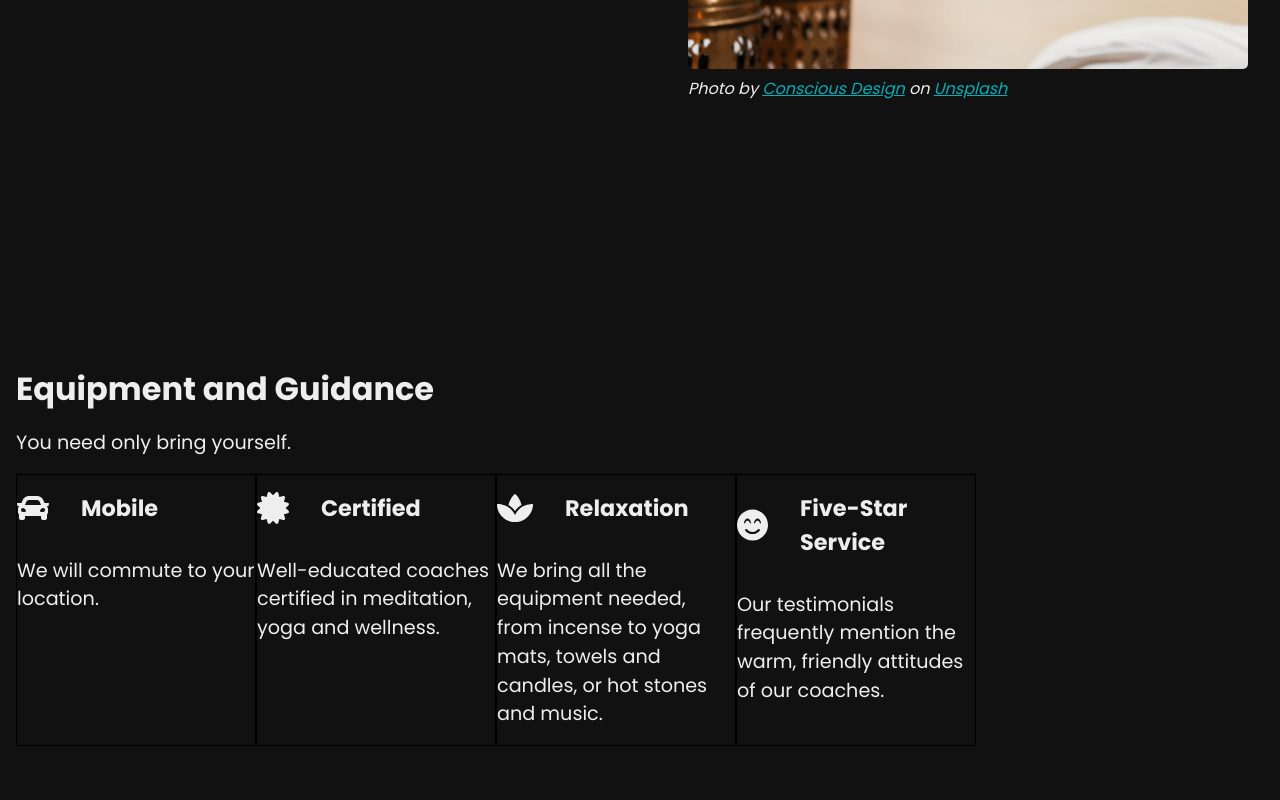
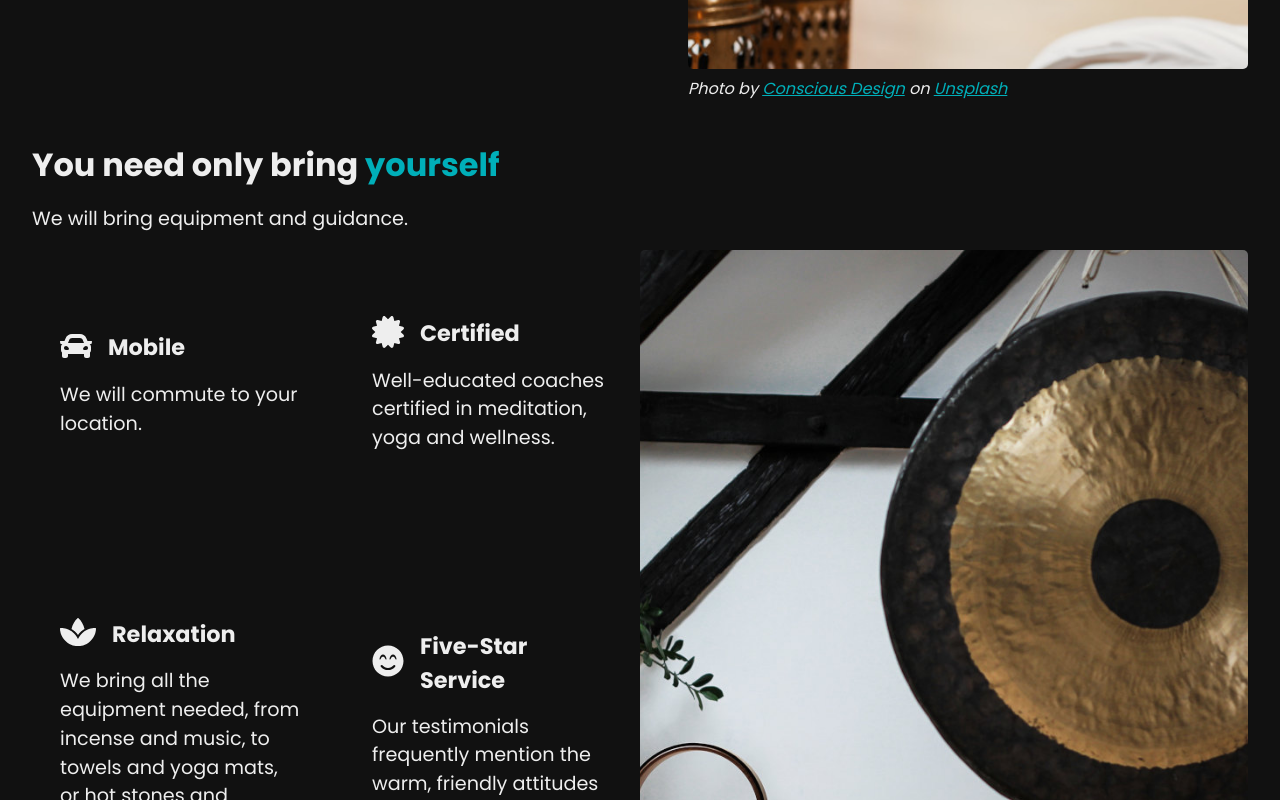
Before and after one commit to hdevilbiss/react-portfolio-website, a React (Create React App) app: page / in a window 1280 px wide. Shown: the part 640-1440 px from the top of the page. Built offline with nearby package versions, Linux system fonts and the light colour scheme.

Commit message:
🎨 Reformat Services. Add grid instead of flex.

```diff
--- a/src/components/ServicesSection.jsx
+++ b/src/components/ServicesSection.jsx
@@ -2,6 +2,7 @@ import { faCar, faCertificate, faSpa, faSmileBeam } from '@fortawesome/free-soli
 import ServiceCard from './partials/ServiceCard';
 import home2 from '../images/gong.jpg'
 import styled from "styled-components";
+import { StyledImage } from "../styles";
 
 /**
  * Return object
@@ -11,26 +12,30 @@ const ServicesSection = () => {
     <Services>
       <div className="description">
         <h3>
-          Equipment and Guidance
+          You need only bring <span className="calm">yourself</span>
         </h3>
         <p>
-          You need only bring yourself.
+          We will bring equipment and guidance.
         </p>
+      </div>
+      <div className="grid">
         <Cards>
           <ServiceCard
             icon={faCar}
+            iconColor="#F00"
             heading="Mobile"
             message="We will commute to your location."
           />
           <ServiceCard
             icon={faCertificate}
+            iconColor="#FF0"
             heading="Certified"
             message="Well-educated coaches certified in meditation, yoga and wellness."
           />
           <ServiceCard
             icon={faSpa}
             heading="Relaxation"
-            message="We bring all the equipment needed, from incense to yoga mats, towels and candles, or hot stones and music."
+            message="We bring all the equipment needed, from incense and music, to towels and yoga mats, or hot stones and candles."
           />
           <ServiceCard
             icon={faSmileBeam}
@@ -38,49 +43,45 @@ const ServicesSection = () => {
             message="Our testimonials frequently mention the warm, friendly attitudes of our coaches."
           />
         </Cards>
-      </div>
-      <div className="flex-image">
+        <StyledImage>
           <figure>
             <img src={home2} alt="A person behind a gong using a foam roller and yoga mat" />
             <figcaption>
             <span>Photo by <a href="https://unsplash.com/@madhatterzone?utm_source=unsplash&amp;utm_medium=referral&amp;utm_content=creditCopyText">Manja Vitolic</a> on <a href="https://unsplash.com/s/photos/gong?utm_source=unsplash&amp;utm_medium=referral&amp;utm_content=creditCopyText">Unsplash</a></span>
             </figcaption>
           </figure>
+        </StyledImage>
       </div>
     </Services>
   );
 }
 
 const Services = styled.div`
-  align-items: center;
-  display: flex;
-  overflow: hidden;
-  gap: 1rem;
-  justify-content: space-between;
   margin-left: auto;
   margin-right: auto;
-  padding-left: 1rem;
-  padding-top: 2rem;
-  .flex-image {
-    flex: 1;
-    overflow: hidden;
-    img {
-      height: 80vh;
-      object-fit: cover;
-      width: 100%;
-    }
+  min-height: 90vh;
+  padding: 1rem 2rem;
+  .grid {
+    display: grid;
+    grid-template-columns: repeat(2, minmax(0, 1fr));
   }
   @media only screen and (max-width: 640px) {
+    padding-bottom: 1rem;
     padding-top: 1rem;
-    .flex-image {
-      display: none;
+    .grid {
+      grid-template-columns: repeat(1, minmax(0, 1fr));
     }
   }
 `;
 
 const Cards = styled.div`
+  align-items: center;
   display: flex;
   flex-wrap: wrap;
+  overflow: hidden;
+  gap: 1rem;
+  justify-content: space-between;
+
 `;
 
 export default ServicesSection;
--- a/src/components/partials/ServiceCard.jsx
+++ b/src/components/partials/ServiceCard.jsx
@@ -4,32 +4,41 @@ import styled from "styled-components";
 /**
  * Return object
  */
-const ServiceCard = ({icon, heading, message}) => {
+const ServiceCard = ({icon, iconColor, heading, message}) => {
   return (
     <Card>
-      <div className="icon">
+      <section>
+        <header>
+          <div className="icon" iconColor={iconColor}>
             <FontAwesomeIcon icon={icon} size="2x" />
+          </div>
           <h4>
             {heading}
           </h4>
-      </div>
+        </header>
         <p>
           {message}
         </p>
+      </section>
     </Card>
   );
 }
 
 const Card = styled.div`
-  border: 1px solid #000;
   flex-basis: 15rem;
+  margin-left: auto;
+  margin-right: auto;
   h4 {
     margin-left: 1rem;
-    padding: 1rem;
+  }
+  header {
+    align-items: center;
+    display: flex;
   }
   .icon {
-    align-items: center;
-    display: flex;
+    svg {
+      color: ${props => props.iconColor ? props.iconColor : "inherit"};
+    }
   }
 `;
 
```
Lines whose indentation alone changed are shown as unchanged.
